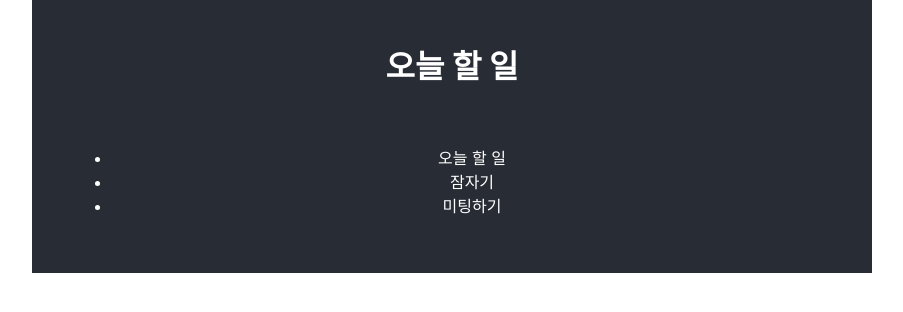
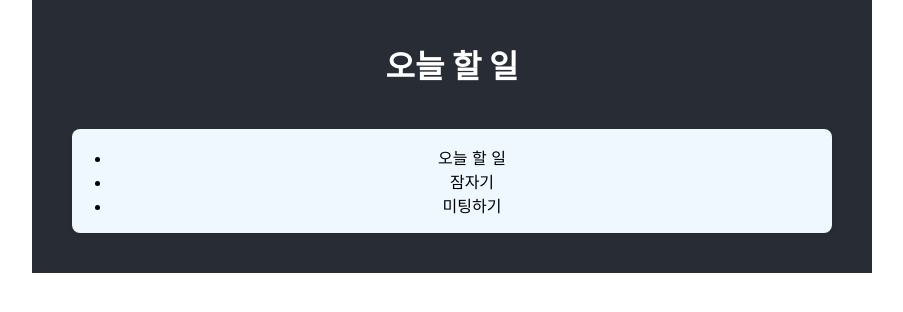
Before and after one commit to davemins/practice-React, a React (Create React App) app in the folder to-do-list/: page / in a window 1280 px wide. Shown: the top 312 px of the page, without its empty margins (188-1091 px from the left). Built offline with nearby package versions, Linux system fonts and the light colour scheme.

Commit message:
Refactor: todo 배열에 setTodo 추가 및 클래스명(board) 적용

```diff
--- a/to-do-list/src/App.css
+++ b/to-do-list/src/App.css
@@ -1,3 +1,11 @@
+.board{
+  background-color: aliceblue;
+  border-radius: 8px;
+  box-shadow: 0 2px 4px rgba(0, 0, 0, 0.1);
+  overflow: hidden;
+  color: black;
+}
+
 .container {
 max-width: 800px;
 margin: 0 auto;
--- a/to-do-list/src/ToDoList.tsx
+++ b/to-do-list/src/ToDoList.tsx
@@ -3,18 +3,20 @@ import React, { useState } from "react";
 const ToDoList: React.FC = () => {
     const title: string = "오늘 할 일";
 
-    const [todo] = useState(['오늘 할 일', '잠자기', '미팅하기']);
+    const [todo, setTodo] = useState<string[]>(['오늘 할 일', '잠자기', '미팅하기']);
 
     return (
         <div>
             <h1>{title}</h1>
             <p></p>
             <div className="container">
-                <ul>
-                    <li>{todo[0]}</li>
-                    <li>{todo[1]}</li>
-                    <li>{todo[2]}</li>
-                </ul>
+                <div className="board">
+                    <ul>
+                        <li>{todo[0]}</li>
+                        <li>{todo[1]}</li>
+                        <li>{todo[2]}</li>
+                    </ul>
+                </div>
             </div>
         </div>
 
```
